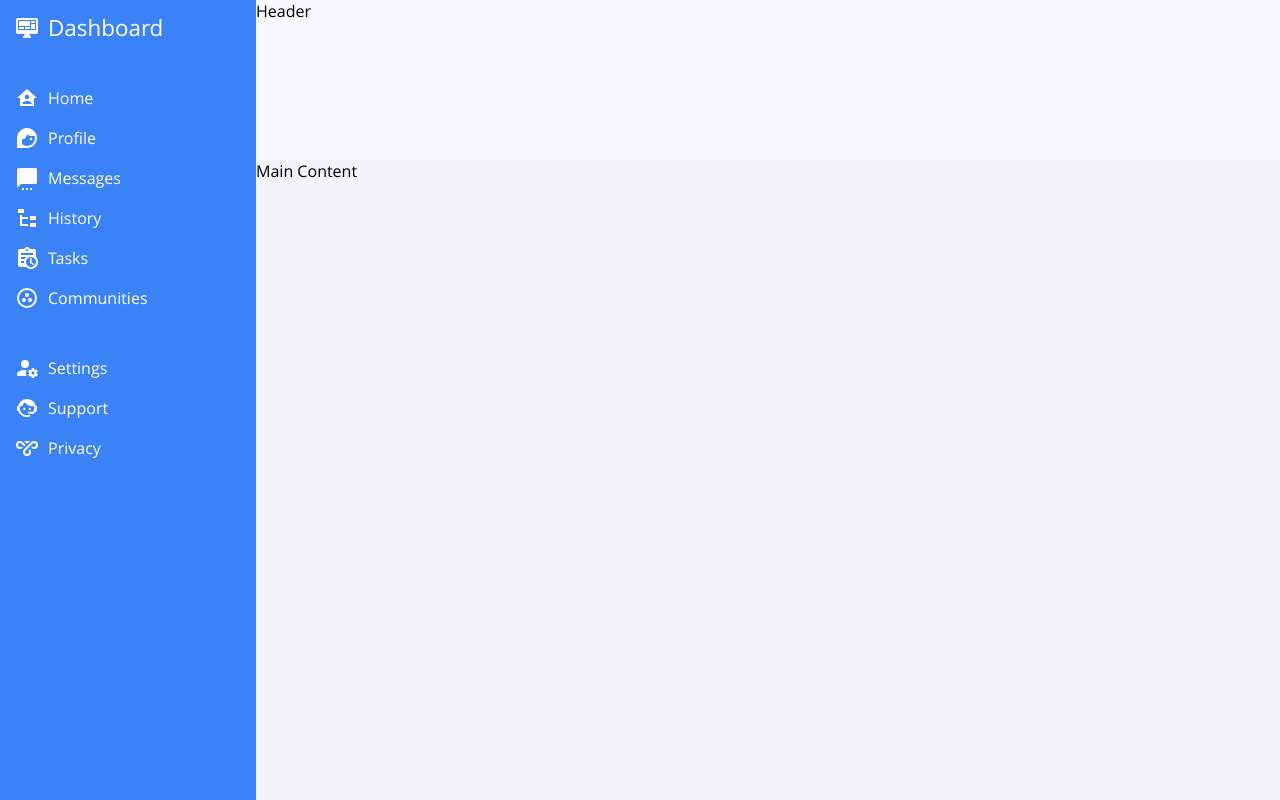
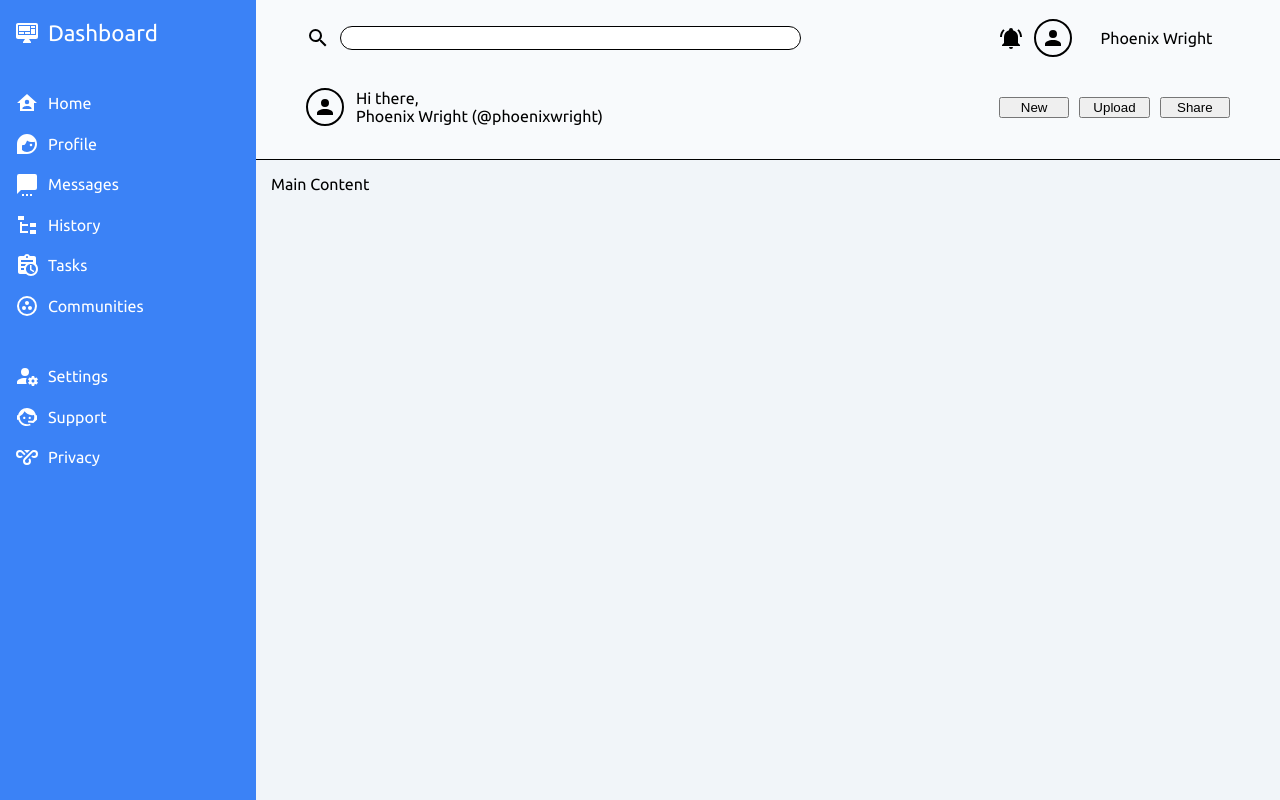
Before and after one commit to phoenixwright-creator/admin-dashboard, a plain HTML site: page index.html in a window 1280 px wide. Drawn offline with Linux system fonts and the light colour scheme.

Commit message:
styled the header

```diff
--- a/dashboard-style.css
+++ b/dashboard-style.css
@@ -1,3 +1,5 @@
+@import url('https://fonts.googleapis.com/css2?family=Ubuntu&display=swap');
+
 @font-face {
     font-family: 'open_sansregular';
     src: url('opensans-regular-webfont.woff2') format('woff2'),
@@ -17,14 +19,82 @@ html, body {
     grid-template-rows: 1fr 4fr;
     height: 100vh;
     width: 100vw;
-    font-family: 'open_sansregular';
-    font-stretch: condensed;
+    font-family: 'Ubuntu', sans-serif;
 }
 
 .header {
     background-color: #f8fafc;
     grid-column: 2/3;
     grid-row: 1/2;
+    display: grid;
+    grid-template-rows: 1fr 1.5fr;
+    padding: 10px;
+    padding-left: 50px;
+    padding-right: 50px;
+    border-bottom: 1px solid black;
+}
+
+.top-header {
+    grid-row: 1/2;
+    display: grid;
+    grid-template-columns: 3fr 1fr;
+    align-items: center;
+}
+
+.search-bar {
+    display: grid;
+    grid-template-columns: 24px 1fr;
+    justify-items: start;
+    align-items: center;
+    column-gap: 10px;
+}
+
+.search-bar label {
+    display: grid;
+    align-items: center;
+}
+
+.search-bar input {
+    width: 70%;
+    border-radius: 15px;
+    border: 1px solid black;
+    height: 1.5rem;
+    padding: 10px;
+}
+
+.profile-div {
+    display: grid;
+    grid-template-columns: 24px 40px 1fr;
+    column-gap: 10px;
+    align-items: center;
+    justify-items: center;
+}
+
+.profile-icon {
+    border: 2px solid black;
+    border-radius: 50%;
+    padding: 5px;
+}
+
+.bottom-header {
+    grid-row: 2/3;
+    display: grid;
+    grid-template-columns: 3fr 1fr;
+    align-items: center;
+}
+
+.welcome-div {
+    display: grid;
+    grid-template-columns: 40px 1fr;
+    align-items: center;
+    column-gap: 10px;
+}
+
+.new-messages {
+    display: grid;
+    grid-template-columns: repeat(3, 1fr);
+    column-gap: 10px;
+    align-items: center;
 }
 
 .sidebar {
@@ -33,13 +103,14 @@ html, body {
     grid-row: 1/3;
     display: grid;
     grid-template-rows: 1.5fr 1fr;
+    padding: 10px;
+    padding-top: 15px;
 }
 
 .nav {
     display: grid;
     grid-template-rows: 1fr 6fr 3fr;
     row-gap: 30px;
-    padding: 10px;
 }
 
 .home {
@@ -95,4 +166,5 @@ a:link {
     background-color: #f1f5f9;
     grid-column: 2/3;
     grid-row: 2/3;
+    padding: 15px;
 }
--- a/index.html
+++ b/index.html
@@ -52,7 +52,38 @@
         </div>
 
         <div class="header">
-            Header
+            <div class="top-header">
+                <div class="search-bar">
+                    <label for="search-input">
+                        <img src="magnify.svg" alt="" class="search-icon">
+                    </label>
+                    <input type="search" name="search-input" id="search-input" class="search-input">
+                </div>
+                <div class="profile-div">
+                    <img src="bell-ring.svg" alt="" class="notif-icon">
+                    <img src="account.svg" alt="" class="profile-icon">
+                    Phoenix Wright
+                </div>
+            </div>
+            <div class="bottom-header">
+                <div class="welcome-div">
+                    <img src="account.svg" alt="" class="profile-icon">
+                    <div class="welcome-message">
+                        <div class="default-message">
+                            Hi there,
+                        </div>
+                        <div class="profile-name">
+                            Phoenix Wright (@phoenixwright)
+                        </div>
+                    </div>
+                </div>
+                <div class="new-messages">
+                    <button>New</button>
+                    <button>Upload</button>
+                    <button>Share</button>
+                </div>
+            </div>
+
         </div>
         <div class="main-content">
             Main Content
```
Also changed, not shown: account.svg (added), bell-ring.svg (added), magnify.svg (added).
